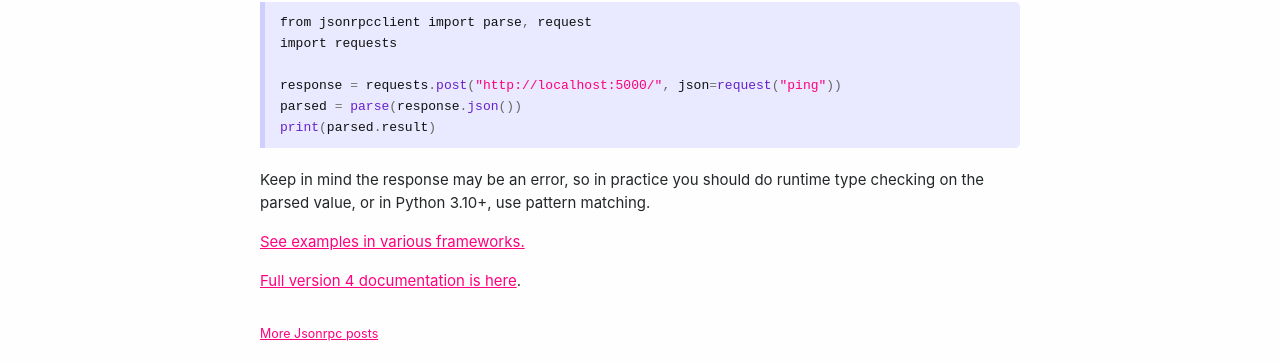
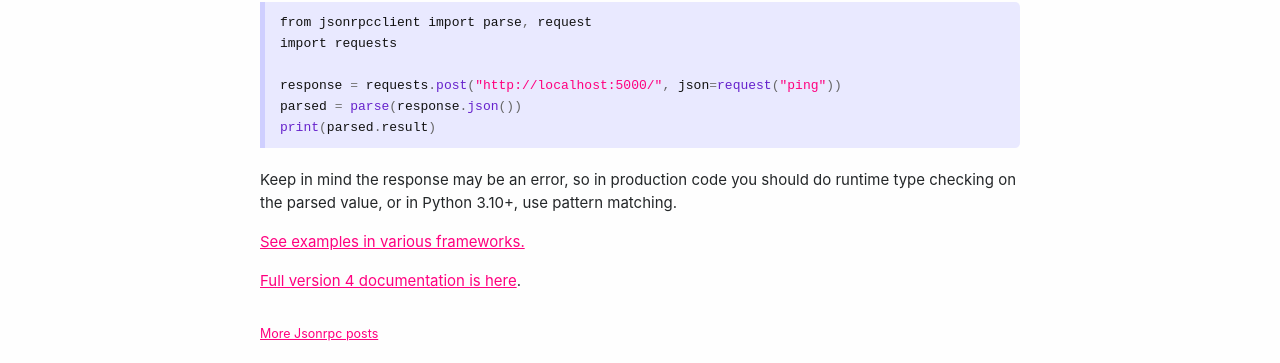
Before and after one commit to explodinglabs/explodinglabs.github.io, a Jekyll site: the page built from docs/_posts/jsonrpc/2021-08-24-jsonrpcclient-4-changes.markdown, in a window 1280 px wide. Shown: the part 1151-1514 px from the top of the page. Built offline with Jekyll 4.4.1, drawn with Linux system fonts in a browser that asks for light colours.

Commit message:
Adjust post

````diff
--- a/docs/_posts/jsonrpc/2021-08-24-jsonrpcclient-4-changes.markdown
+++ b/docs/_posts/jsonrpc/2021-08-24-jsonrpcclient-4-changes.markdown
@@ -58,8 +58,9 @@ parsed = parse(response.json())
 print(parsed.result)
 ```
 
-Keep in mind the response may be an error, so in practice you should do runtime
-type checking on the parsed value, or in Python 3.10+, use pattern matching.
+Keep in mind the response may be an error, so in production code you should do
+runtime type checking on the parsed value, or in Python 3.10+, use pattern
+matching.
 
 [See examples in various
 frameworks.](https://github.com/explodinglabs/jsonrpcclient/tree/master/examples)
````
